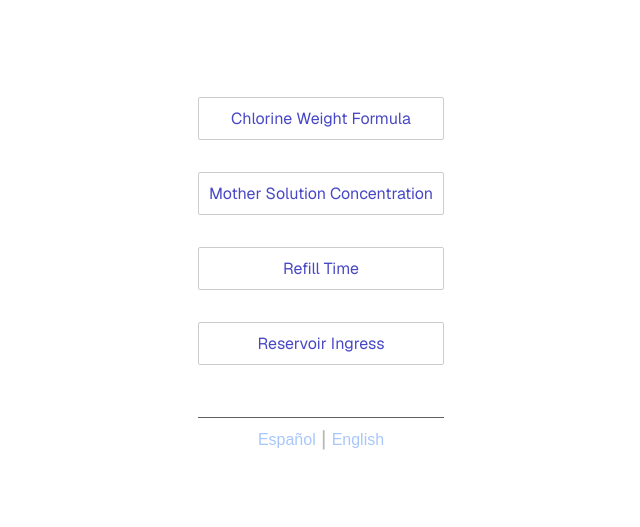
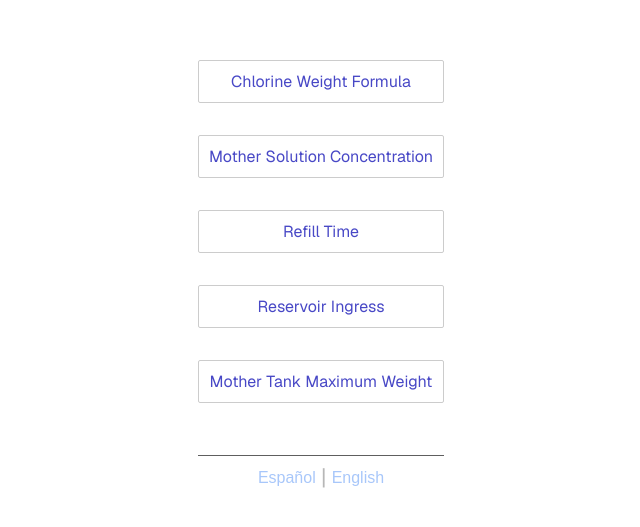
Before and after one commit to CivicTechAtlanta/agua-vida-poc, a Next.js app: page / in a window 1280 px wide. Shown: the part 149-676 px from the top of the page, without its empty margins (319-959 px from the left). Built offline with nearby package versions, Linux system fonts and the light colour scheme; a web font is replaced by a local one.

Commit message:
AV-10: added link to formula page to home page

```diff
--- a/src/app/page.tsx
+++ b/src/app/page.tsx
@@ -17,6 +17,7 @@ export default function Home() {
         <Link className='go-to-page' href="/mother-solution-concentration">{t('Mother Solution Concentration')}</Link>
         <Link className='go-to-page' href="/refill-time">{t('Refill Time')}</Link>
         <Link className='go-to-page' href="/reservoir-ingress">{t('Reservoir Ingress')}</Link>
+        <Link className='go-to-page' href="/mother-tank-maximum-weight">{t('Mother Tank Maximum Weight')}</Link>
         {/* <Link className='go-to-page' href="/lang-test">{t('Language Test')}</Link> */}
 
         <LanguageSelector></LanguageSelector>
```
